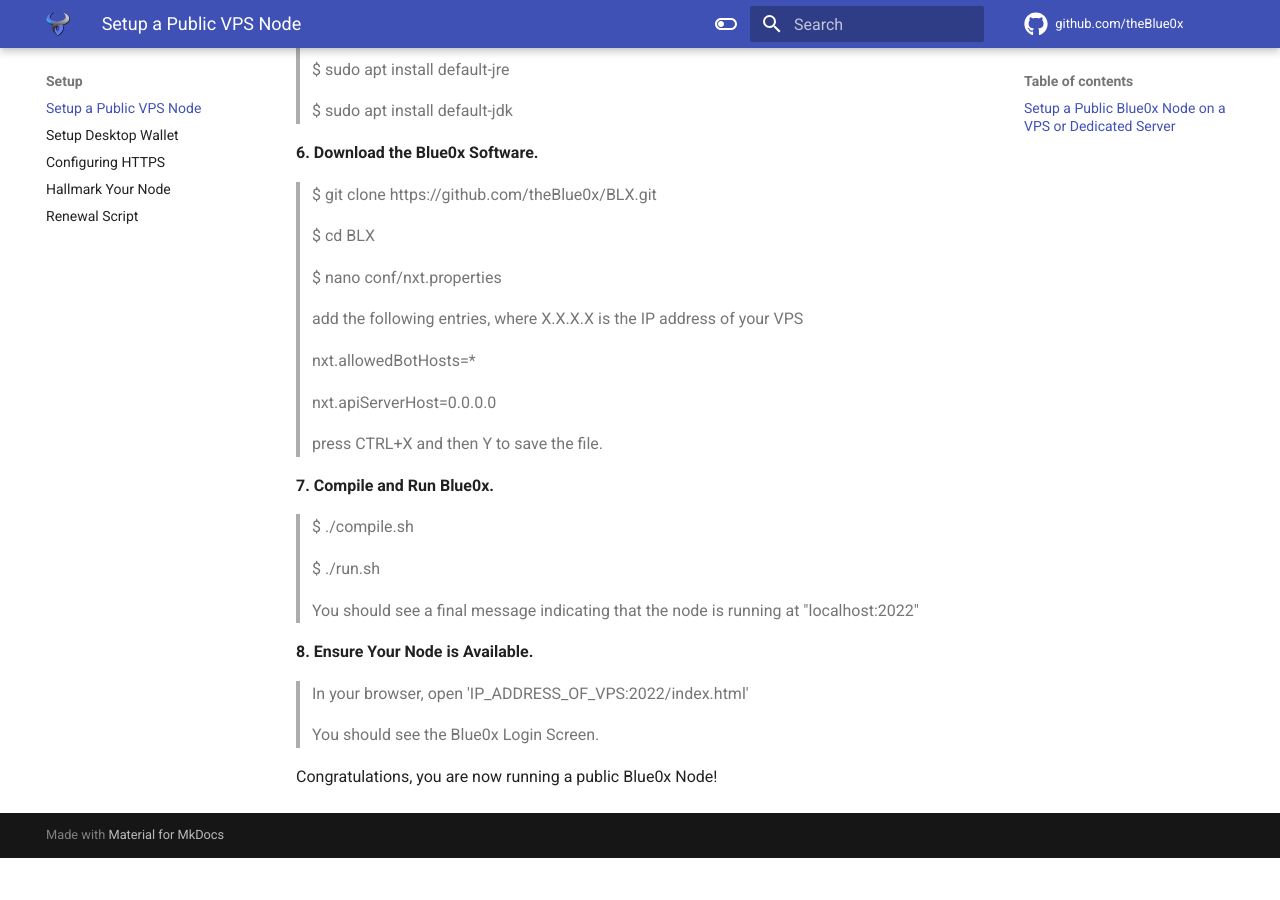
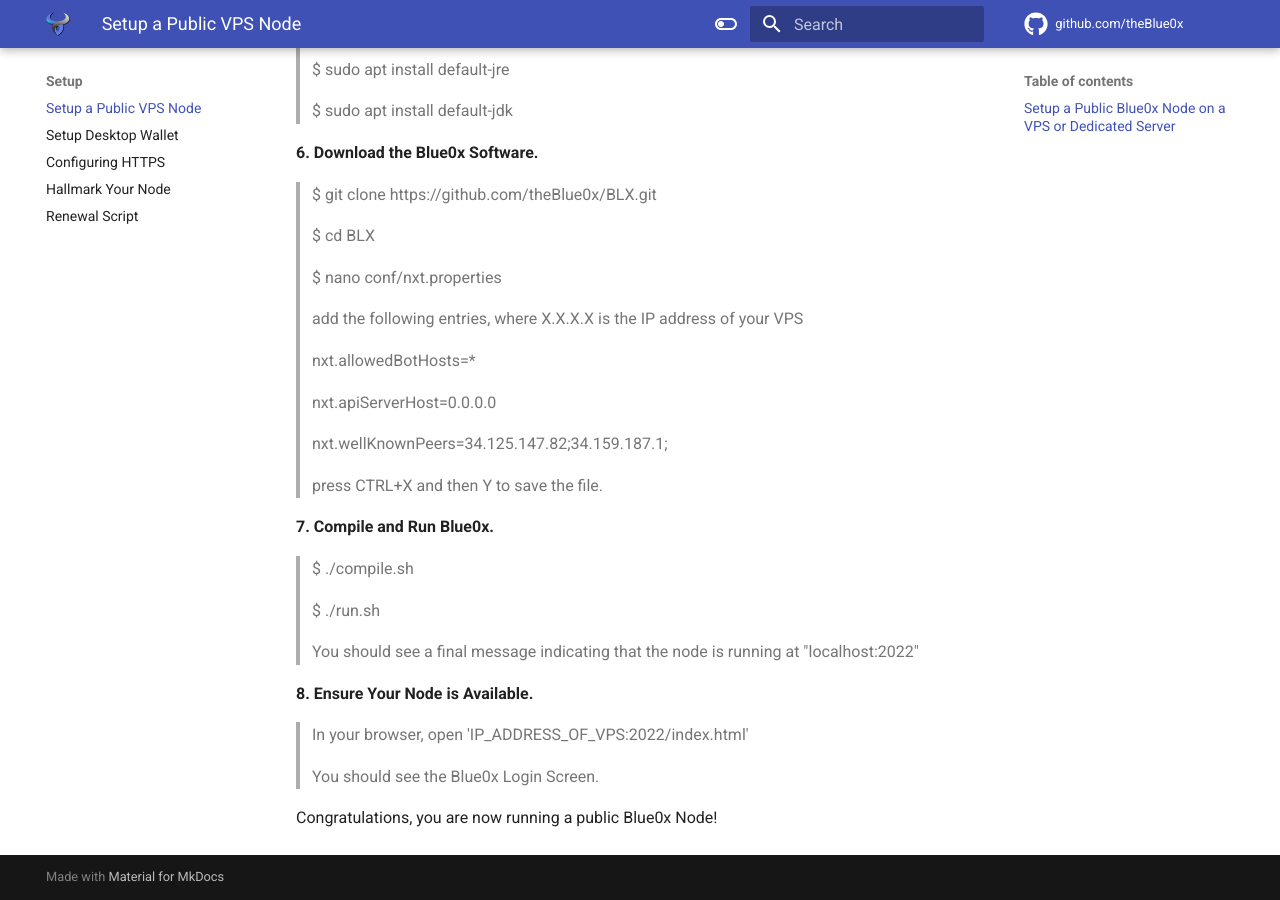
Before and after one commit to theBlue0x/docs, an MkDocs documentation site: the page built from docs/setup/vps.md, in a window 1280 px wide and 900 px high, scrolled down 1478 px. Built offline with MkDocs 1.6.1 and Material for MkDocs 9.7.7, drawn with Linux system fonts in a browser that asks for light colours; before the commit the page ends 2336 px from its top, so only the background shows below that.

Commit message:
Update vps.md

```diff
--- a/docs/setup/vps.md
+++ b/docs/setup/vps.md
@@ -66,6 +66,8 @@
 
 >nxt.apiServerHost=0.0.0.0
 
+>nxt.wellKnownPeers=34.125.147.82;34.159.187.1;
+
 >press CTRL+X and then Y to save the file.
 
 **7. Compile and Run Blue0x.**
```
